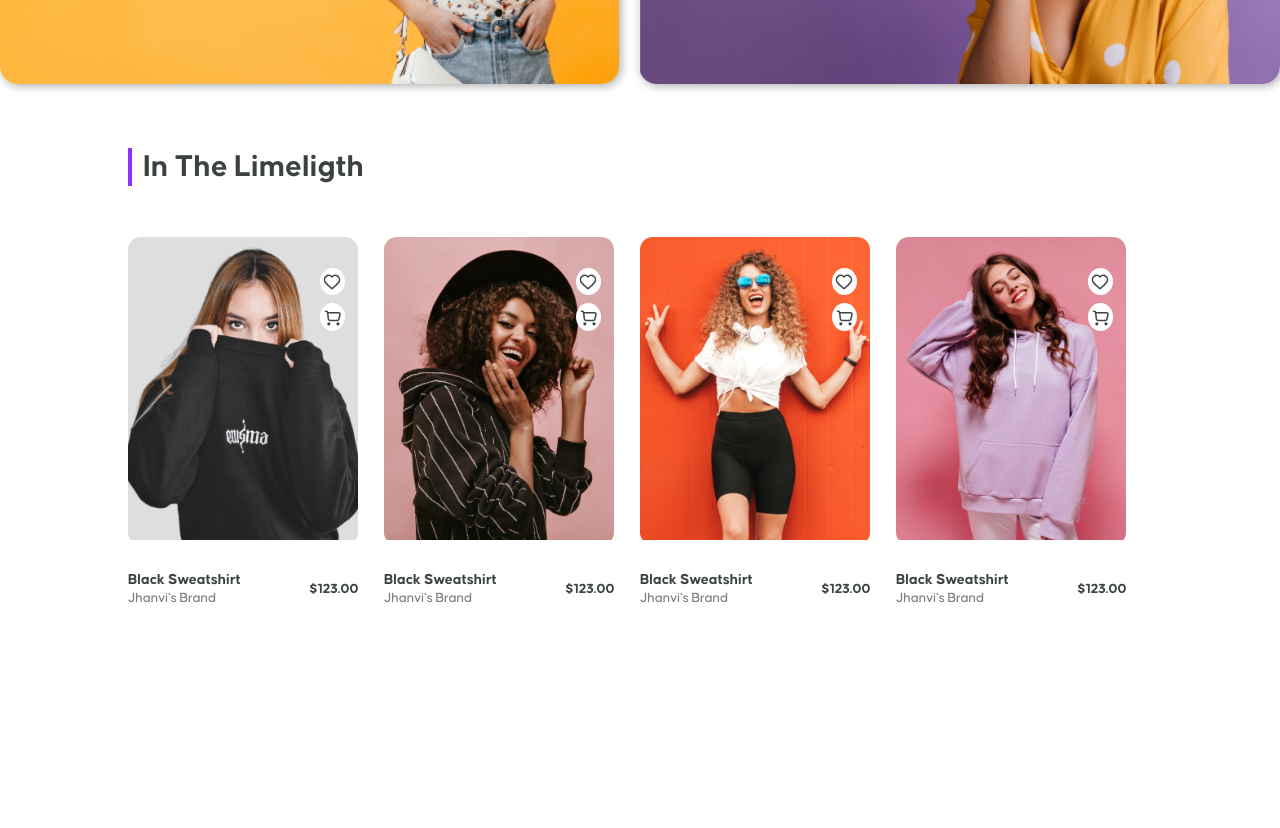
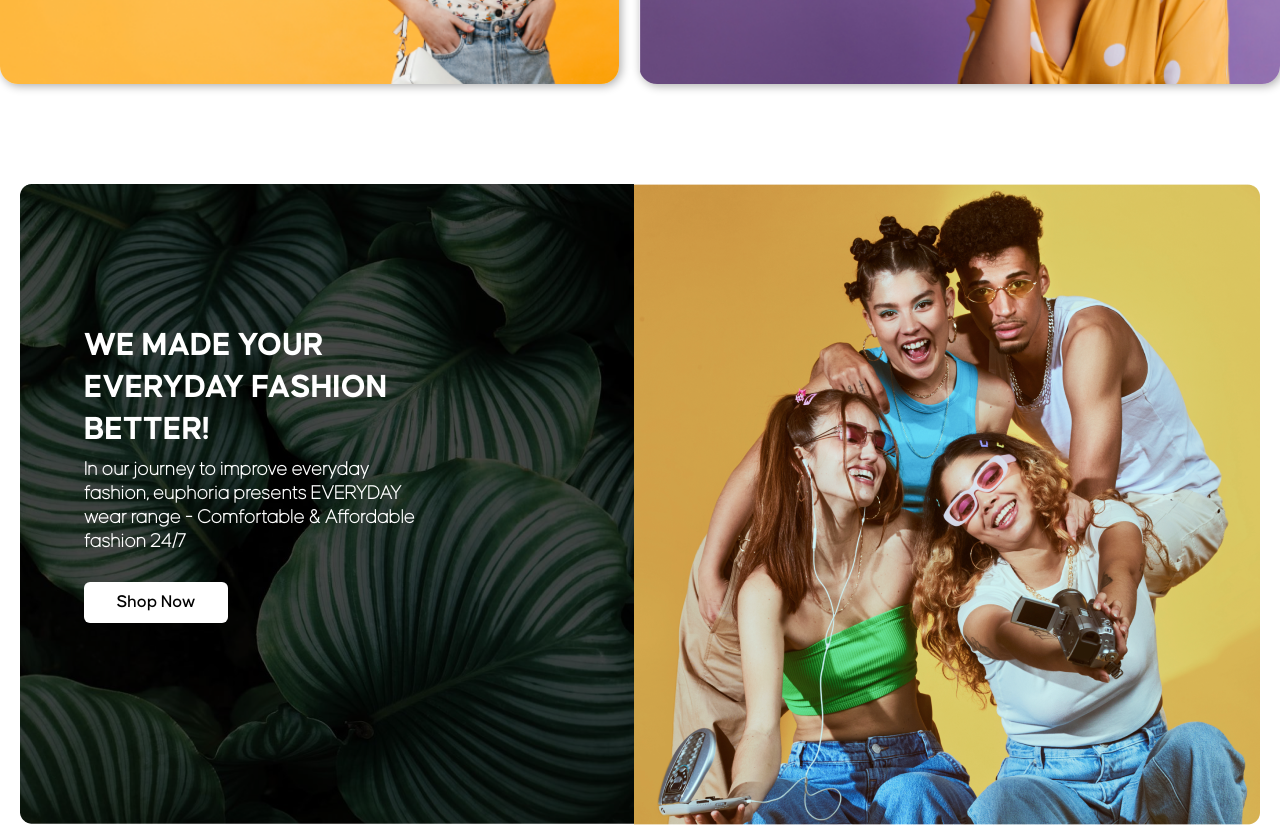
Before and after one commit to 4rthurCoelho/Template-Ecommerce-Euphoria, a website: page index.html in a window 1280 px wide. Shown: the part 1133-1961 px from the top of the page. Before the commit the page ends 1868 px from the top, so only its background shows below. Drawn offline with nearby package versions, Linux system fonts and the light colour scheme; files that its build step writes are made by us from their sources.

Commit message:
Fazendo container não responsvo

```diff
--- a/index.html
+++ b/index.html
@@ -113,6 +113,22 @@
             </div>
         </section>
 
+        <section class="fashion-better">
+            <div class="container">
+                <div class="left-side">
+                    <div class="content">
+                        <h1>WE MADE YOUR EVERYDAY FASHION BETTER!</h1>
+                        <h4>In our journey to improve everyday fashion, euphoria presents EVERYDAY wear range - Comfortable & Affordable fashion 24/7</h4>
+                        <a href="#" class="shop-btn">Shop Now</a>
+                    </div>
+                    <img src="img/left-side.png" alt="">
+                </div>
+                <div class="rigth-side">
+                    <img src="img/rigth-side.png" alt="">
+                </div>
+            </div>
+        </section>
+
         <h1 class="products-section-title">In The Limeligth</h3>
         <section class="products-container">
             <div class="product">
--- /dev/null
+++ b/sass/_fashion.sass
@@ -0,0 +1,36 @@
+.fashion-better
+    .container
+        display: flex
+        width: 1240px
+        height: 640px
+        margin: auto
+        margin-top: 100px
+        .left-side
+            width: 50%
+            .content
+                position: absolute
+                max-width: 32vw
+                display: flex
+                flex-direction: column
+                align-items: flex-start
+                padding: 11% 0% 0% 5%
+                position: absolute
+                justify-content: space-around
+                color: white
+                h1
+                    font-family: 'Causten-Bold'
+                    font-size: 34px
+                    padding-bottom: 2%
+                h4
+                    font-family: 'Causten-Thin'
+                    font-size: 20px
+                    max-width: 400px
+                    padding-bottom: 8%
+                .shop-btn
+                    text-decoration: none
+                    background-color: #fff
+                    padding: 0.5em 1.8em
+                    color: #000
+                    font-size: 18px
+                    border-radius: 6px
+                    font-family: 'Causten-Medium'
--- a/sass/styles.sass
+++ b/sass/styles.sass
@@ -5,6 +5,7 @@
 @import 'media'
 @import 'heroSlider'
 @import 'cards'
+@import 'fashion'
 @import 'products'
 
 @font-face
@@ -31,6 +32,15 @@
   font-weight: Regular
   font-style: normal
 
+@font-face
+  font-family: 'Causten-Thin'
+  src: url('/font/Causten-Thin.otf') format('opentype')
+  font-weight: Thin
+  font-style: normal
+
+
+
+
 *
   font-family: 'Causten-Regular'
   margin: 0
```
Also changed, not shown: font/Causten-ExtraLight.otf (added), font/Causten-Thin.otf (added), img/left-side.png (added), img/rigth-side.png (added).
